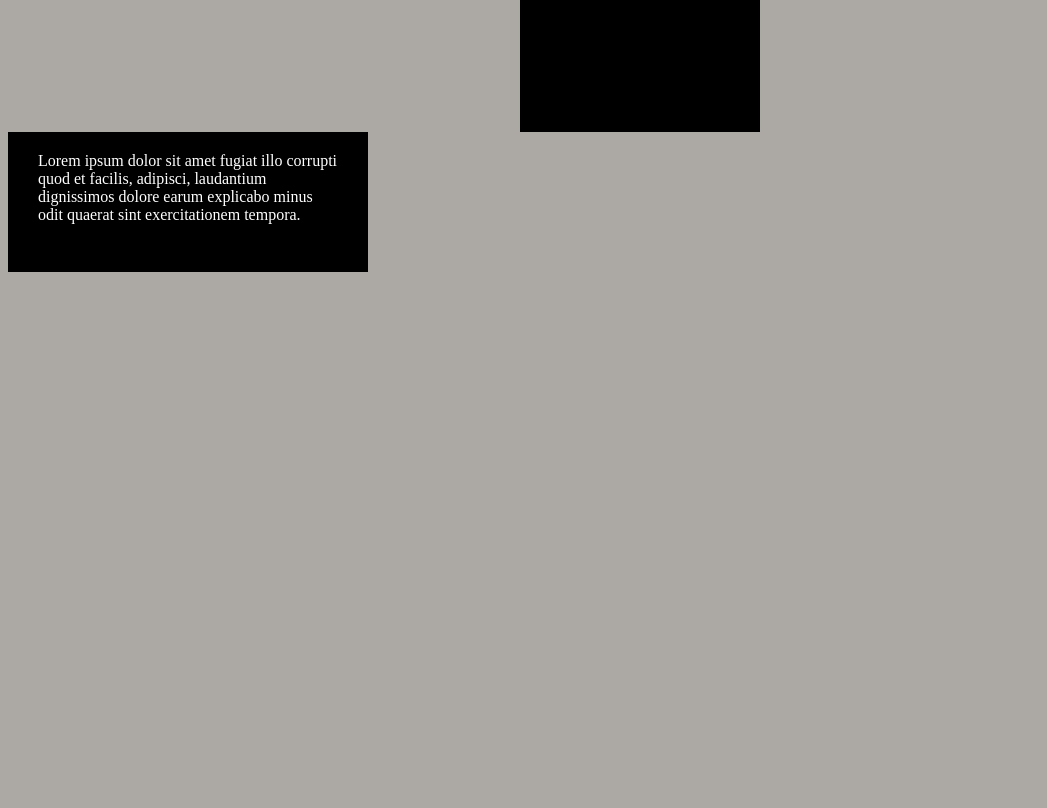
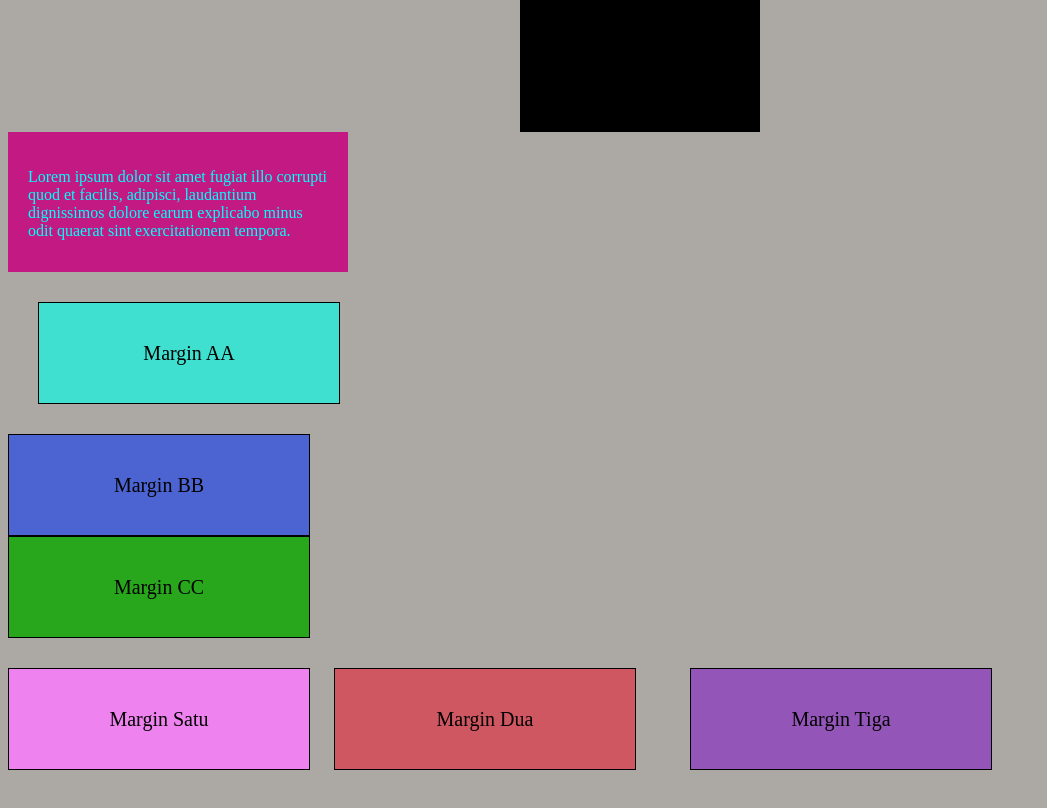
Before and after one commit to dimtriv/jc11-frontend, a plain HTML site: page basic.html in a window 1280 px wide. Shown: the part 2562-3370 px from the top of the page, without its empty margins (0-1047 px from the left). Drawn offline with Linux system fonts and the light colour scheme; a web font is replaced by a local one.

Commit message:
basic end

```diff
--- a/basic.css
+++ b/basic.css
@@ -200,15 +200,17 @@ div.width-height{
 
 }
 
-/* Untuk tag apapun yang memiliki class padding */
+/* Untuk tag div yang memiliki class padding */
 /* Penambahan padding memungkinkan akan mengubah ukuran dari element */
-.padding {
-    background-color: black;
+
+div.padding {
+    background-color: rgb(194, 26, 130);
     color: white;
     width: 300px;
     height : 100px;
 
-    padding: 20px 30px
+    /* Semua sisi memiliki 20px padding */
+    padding: 20px;
     /*
         Shorthand padding
         - padding : 5px ; semua sisi akan memiliki 5px
@@ -217,7 +219,88 @@ div.width-height{
 
         - padding : 5px 10px 15px ; top 5px, left / right 10px, bottom 15px
 
-        - padding : 5px 10px 15px 20px ; left - top - right - bottom
+        - padding : 5px 10px 15px 20px ;  top - right - bottom - left
 
     */
 }
+
+/* Margin */
+/*
+    Shorthand margin
+    - margin : 5px ; semua sisi akan memiliki 5px
+
+    - margin : 5px 10px; top & bottom 5px , left & right 10px
+
+    - margin : 5px 10px 15px ; top 5px, left / right 10px, bottom 15px
+
+    - margin : 5px 10px 15px 20px ;  top - right - bottom - left
+*/
+
+/* Untuk tag div yang memiliki id box-margin */
+div#box-margin {
+    margin: 30px 0;
+}
+
+/*
+    Semua tag div yg ada didalam tag div (parent)
+    dimana div (parent) memiliki id : box-margin
+*/
+div#box-margin div {
+    width: 300px;
+    height: 100px;
+    line-height: 100px;
+    text-align: center;
+    font-size: 20px;
+    border: 1px solid black;
+}
+
+/*
+    Margin di sisi vertical (top & bottom)
+    margin collapse
+        Jika margin top dari suatu element bertemu dg margin bottom element lain
+        kedua margin tsb tidak akan dijumlahkan melainkan diambil yang paling besar
+*/
+div#marginA {
+    background-color: turquoise;
+    /* top 20px - left / right 30px - bottom 15px */
+    margin: 20px 30px 15px
+}
+
+
+div#marginB {
+    background-color: rgb(76, 100, 209);
+    margin-top: 30px;
+}
+
+div#marginC {
+    background-color: rgb(40, 167, 28);
+}
+
+/* Horizontal */
+
+div#margin1{
+    background-color: violet;
+    display: inline-block;
+}
+
+div#margin2{
+    background-color: rgb(206, 87, 97);
+    display: inline-block;
+    margin-left: 20px;
+    margin-right: 40px;
+}
+
+div#margin3{
+    background-color: rgb(148, 85, 185);
+    display: inline-block;
+    margin-left: 10px;
+}
+
+/*
+    Display :
+    Block
+    Inline
+
+    Inline Block
+    - Tag inline yang dapat diatur lebar dan tinggi
+*/
--- a/basic.html
+++ b/basic.html
@@ -78,7 +78,23 @@
     <!-- Padding -->
     <!-- Jarak dari konten ke border -->
     <div class="padding">
-        Lorem ipsum dolor sit amet  fugiat illo corrupti quod et facilis, adipisci, laudantium dignissimos dolore earum explicabo minus odit quaerat sint exercitationem tempora.
+        <p>
+            Lorem ipsum dolor sit amet  fugiat illo corrupti quod et facilis, adipisci, laudantium dignissimos dolore earum explicabo minus odit quaerat sint exercitationem tempora.
+        </p>
+    </div>
+
+    <!-- Margin -->
+    <!-- Jarak dari border ke 'luar' -->
+    <div id="box-margin">
+        <div id="marginA">Margin AA</div>
+        <div id="marginB">Margin BB</div>
+        <div id="marginC">Margin CC</div>
+    </div>
+
+    <div id="box-margin">
+        <div id="margin1">Margin Satu</div>
+        <div id="margin2">Margin Dua</div>
+        <div id="margin3">Margin Tiga</div>
     </div>
 
 
```
